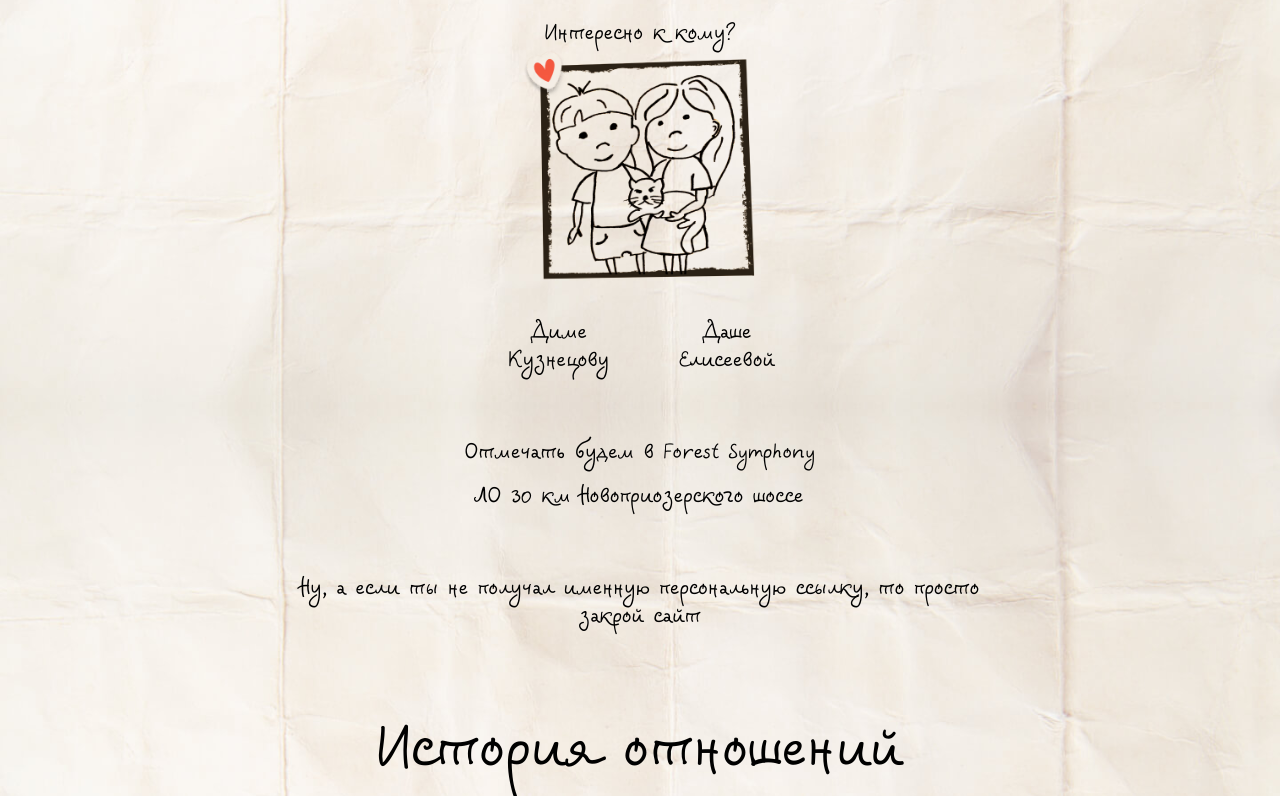
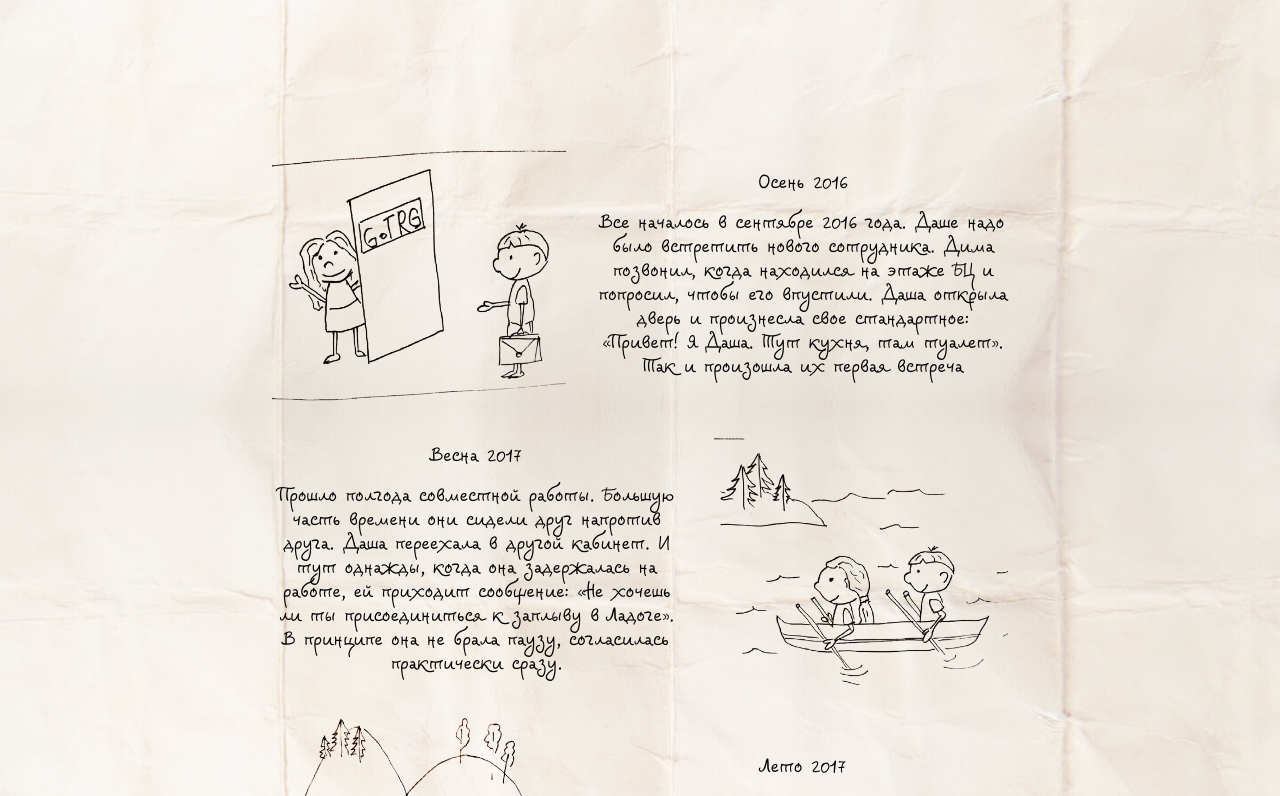
Before and after one commit to saywhaat/wedding, a React (Create React App) app: page / in a window 1280 px wide. Shown: the part 444-1240 px from the top of the page. Built offline with nearby package versions, Linux system fonts and the light colour scheme.

Commit message:
екфтыаук

```diff
--- a/src/App.tsx
+++ b/src/App.tsx
@@ -6,7 +6,7 @@ import {
   useParams
 } from "react-router-dom";
 import { guests } from "./data_encrypted.json";
-import we from "./we.png";
+// import we from "./we.png";
 import "wired-elements";
 import history from "./history";
 import { SHA256, AES, enc } from "crypto-js";
@@ -23,6 +23,8 @@ declare global {
     interface IntrinsicElements {
       "wired-image": any;
       "wired-card": any;
+      "wired-tabs": any;
+      "wired-tab": any;
     }
   }
 }
@@ -30,7 +32,7 @@ declare global {
 const DC_OK = [dc1, dc2, dc3, dc4, dc5, dc6];
 
 const SCHEDULE = [
-  { time: "13-30", text: "Сбор у автобуса на юге города" },
+  { time: "13-20", text: "Сбор у автобуса на юге города" },
   { time: "14-00", text: "Сбор у автобуса на северо-востоке города" },
   { time: "15-00", text: "Вэлком и коктейли" },
   { time: "16-00", text: "Церемония" },
@@ -62,30 +64,10 @@ function Home() {
           Приглашаем {guest.single ? "тебя" : "вас"} на нашу свадьбу 17 сентября
           (пятница)
         </div>
-        <div className="text-lg mt-8">Интересно к кому?</div>
-        <img
-          alt=""
-          src={we}
-          className="w-60"
-          style={{ mixBlendMode: "multiply" }}
-        />
-        <div className="text-lg flex gap-4 max-w-xs mt-8">
-          <div>Диме Кузнецову</div>
-          <div>Даше Елисеевой</div>
-        </div>
-        <div className="text-lg mt-16 max-w-s">
-          <div>Отмечать будем в Forest Symphony</div>
-        </div>
-        <div className="text-lg mt-4 max-w-s">
-          <div>ЛО 30 км Новоприозерского шоссе</div>
-        </div>
-        {guest.text ? (
-          <div className="text-lg mt-16 max-w-s">{guest.text}</div>
-        ) : null}
-      </div>
-
-      <div className="flex flex-col items-center mt-24">
-        <div className="text-5xl">История отношений</div>
+        <div className="mt-16">
+          <wired-tabs>
+            <wired-tab name="История">
+              <div className="flex flex-col items-center mt-16">
                 {history.map((d, i) => (
                   <div
                     className={`flex flex-col lg:flex-row gap-8 mt-8 ${
@@ -100,16 +82,16 @@ function Home() {
                   </div>
                 ))}
               </div>
-
-      <div className="flex flex-col mt-24">
-        <div className="text-5xl">Дресс-код</div>
-        <div className="text-lg mt-8">
-          Будем рады, если вы поддержите стиль и цвет нашей свадьбы в своих
-          нарядах. Для мужчин светлые костюмы или брюки бежевые/ коричневые/
-          серые. Светлые однотонные рубашки. Для девушек платья/костюмы в
-          пастельных оттенках. Выбирайте удобную обувь, так как это лесная
-          площадка, и на деревянных террасах большие зазоры между досками -
-          тонкие каблуки в них застревают.
+            </wired-tab>
+            <wired-tab name="Дресс-код">
+              <div className="text-5xl mt-16">Дресс-код</div>
+              <div className="text-lg mt-8 p-8">
+                Будем рады, если вы поддержите стиль и цвет нашей свадьбы в
+                своих нарядах. Для мужчин светлые костюмы или брюки бежевые/
+                коричневые/ серые. Светлые однотонные рубашки. Для девушек
+                платья/костюмы в пастельных оттенках. Выбирайте удобную обувь,
+                так как это лесная площадка, и на деревянных террасах большие
+                зазоры между досками - тонкие каблуки в них застревают.
               </div>
               <div className="mt-8 flex flex-wrap justify-center gap-6">
                 {DC_OK.map(src => (
@@ -120,20 +102,34 @@ function Home() {
                   ></wired-image>
                 ))}
               </div>
-      </div>
-
-      <div className="flex flex-col mt-24">
-        <wired-card elevation="2">
-          <div className="p-8">
-            <div className="text-5xl">Расписание мероприятий</div>
+            </wired-tab>
+            <wired-tab name="Расписание">
+              <div className="text-5xl mt-16">Расписание мероприятий</div>
               {SCHEDULE.map(d => (
                 <div className="mt-6">
                   <div style={{ color: "#22A116" }}>{d.time}</div>
                   <div>{d.text}</div>
                 </div>
               ))}
+            </wired-tab>
+            <wired-tab name="Трансфер">
+              <div className="text-5xl mt-16">Трансфер</div>
+              <div className="px-16">
+                <div className="text-2xl mt-16">
+                  Автобус будет собирать гостей в следующих локациях:
                 </div>
-        </wired-card>
+                <div className="mt-6">
+                  <div style={{ color: "#22A116" }}>13:20</div>
+                  <div>Московский пр.212 демонстрационный проезд</div>
+                </div>
+                <div className="mt-6">
+                  <div style={{ color: "#22A116" }}>14:00</div>
+                  <div>Заневский пр.13</div>
+                </div>
+              </div>
+            </wired-tab>
+          </wired-tabs>
+        </div>
       </div>
 
       {guest.IT ? (
```
Lines whose indentation alone changed are shown as unchanged.
